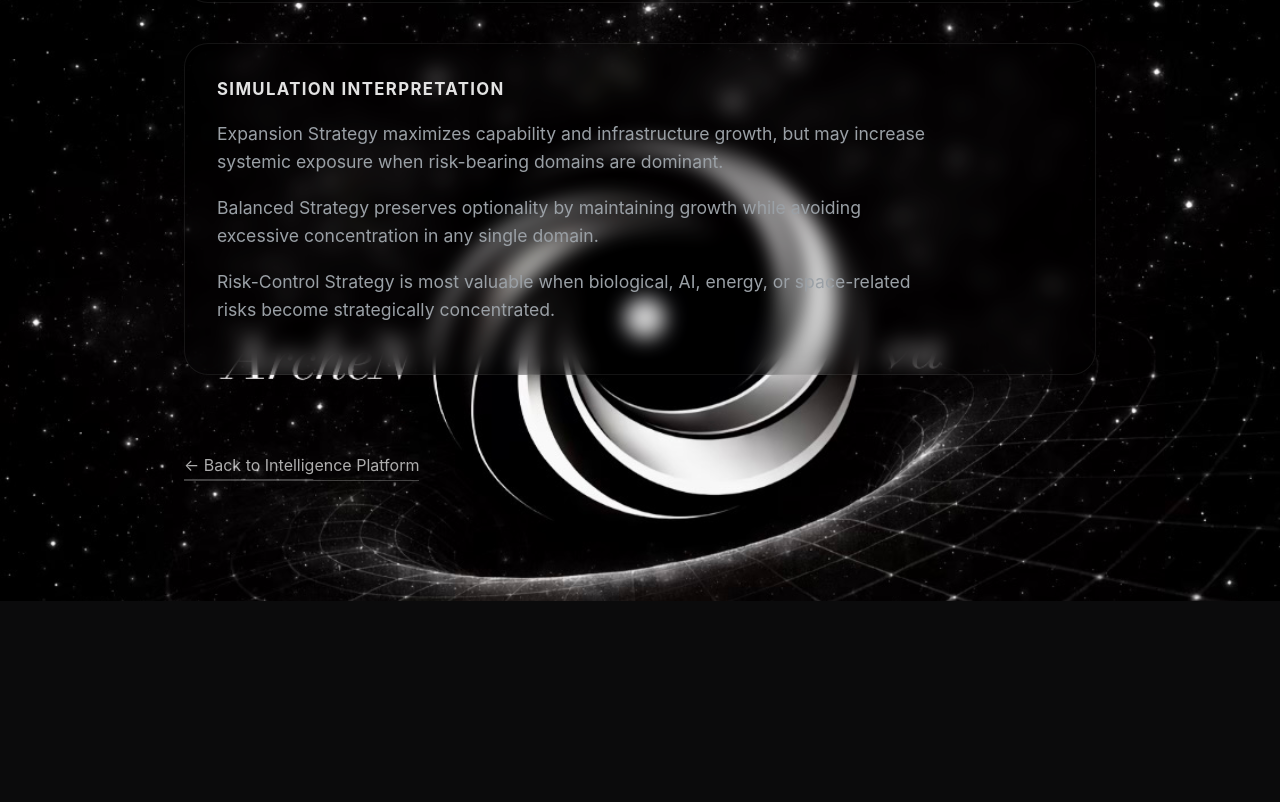
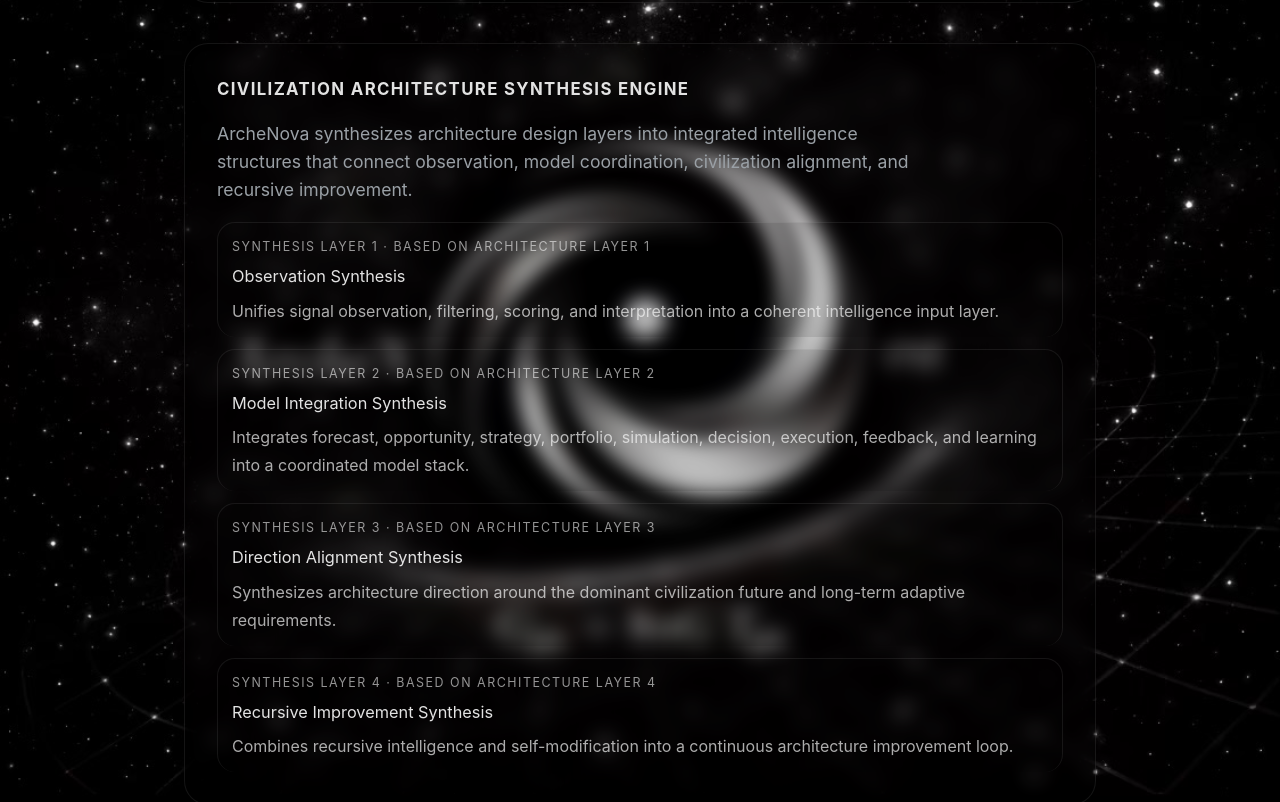
Before and after one commit to z562tbycfd-bit/archenova, a Next.js app: page /intelligence-platform/simulation in a window 1280 px wide. Shown: the part 9580-10382 px from the top of the page. Before the commit the page ends 10181 px from the top, so only its background shows below. Built offline with nearby package versions, Linux system fonts and the light colour scheme.

Commit message:
Add civilization architecture synthesis engine

```diff
--- a/app/intelligence-platform/simulation/page.tsx
+++ b/app/intelligence-platform/simulation/page.tsx
@@ -483,6 +483,37 @@ function makeArchitectureEngine(
   });
 }
 
+function makeArchitectureSynthesisEngine(
+  architecturePlan: ReturnType<typeof makeArchitectureEngine>
+) {
+  return architecturePlan.map((item, index) => {
+    const synthesisRole =
+      index === 0
+        ? "Observation Synthesis"
+        : index === 1
+        ? "Model Integration Synthesis"
+        : index === 2
+        ? "Direction Alignment Synthesis"
+        : "Recursive Improvement Synthesis";
+
+    const synthesisOutput =
+      index === 0
+        ? "Unifies signal observation, filtering, scoring, and interpretation into a coherent intelligence input layer."
+        : index === 1
+        ? "Integrates forecast, opportunity, strategy, portfolio, simulation, decision, execution, feedback, and learning into a coordinated model stack."
+        : index === 2
+        ? "Synthesizes architecture direction around the dominant civilization future and long-term adaptive requirements."
+        : "Combines recursive intelligence and self-modification into a continuous architecture improvement loop.";
+
+    return {
+      layer: `Synthesis Layer ${index + 1}`,
+      source: item.layer,
+      role: synthesisRole,
+      output: synthesisOutput,
+    };
+  });
+}
+
 export default function CivilizationSimulationPage() {
   const [signals, setSignals] = useState<Signal[]>([]);
   const [updated, setUpdated] = useState("—");
@@ -559,6 +590,11 @@ const selfModificationPlan =
   const architecturePlan = makeArchitectureEngine(
   recursiveIntelligencePlan
 );
+
+const architectureSynthesisPlan =
+  makeArchitectureSynthesisEngine(
+    architecturePlan
+  );
 
   const strongestScenario =
     [...scenarios].sort((a, b) => b.capability - a.capability)[0];
@@ -993,6 +1029,38 @@ const selfModificationPlan =
   </div>
 </section>
 
+<section className="glass-block">
+  <h2>Civilization Architecture Synthesis Engine</h2>
+
+  <p>
+    ArcheNova synthesizes architecture design layers into
+    integrated intelligence structures that connect
+    observation, model coordination, civilization alignment,
+    and recursive improvement.
+  </p>
+
+  <div className="feed-list">
+    {architectureSynthesisPlan.map((item) => (
+      <div
+        key={item.layer}
+        className="feed-row wide"
+      >
+        <div className="feed-source">
+          {item.layer} · based on {item.source}
+        </div>
+
+        <div className="feed-title">
+          {item.role}
+        </div>
+
+        <div className="feed-summary">
+          {item.output}
+        </div>
+      </div>
+    ))}
+  </div>
+</section>
+
       <section className="glass-block">
         <h2>Simulation Interpretation</h2>
 
```
